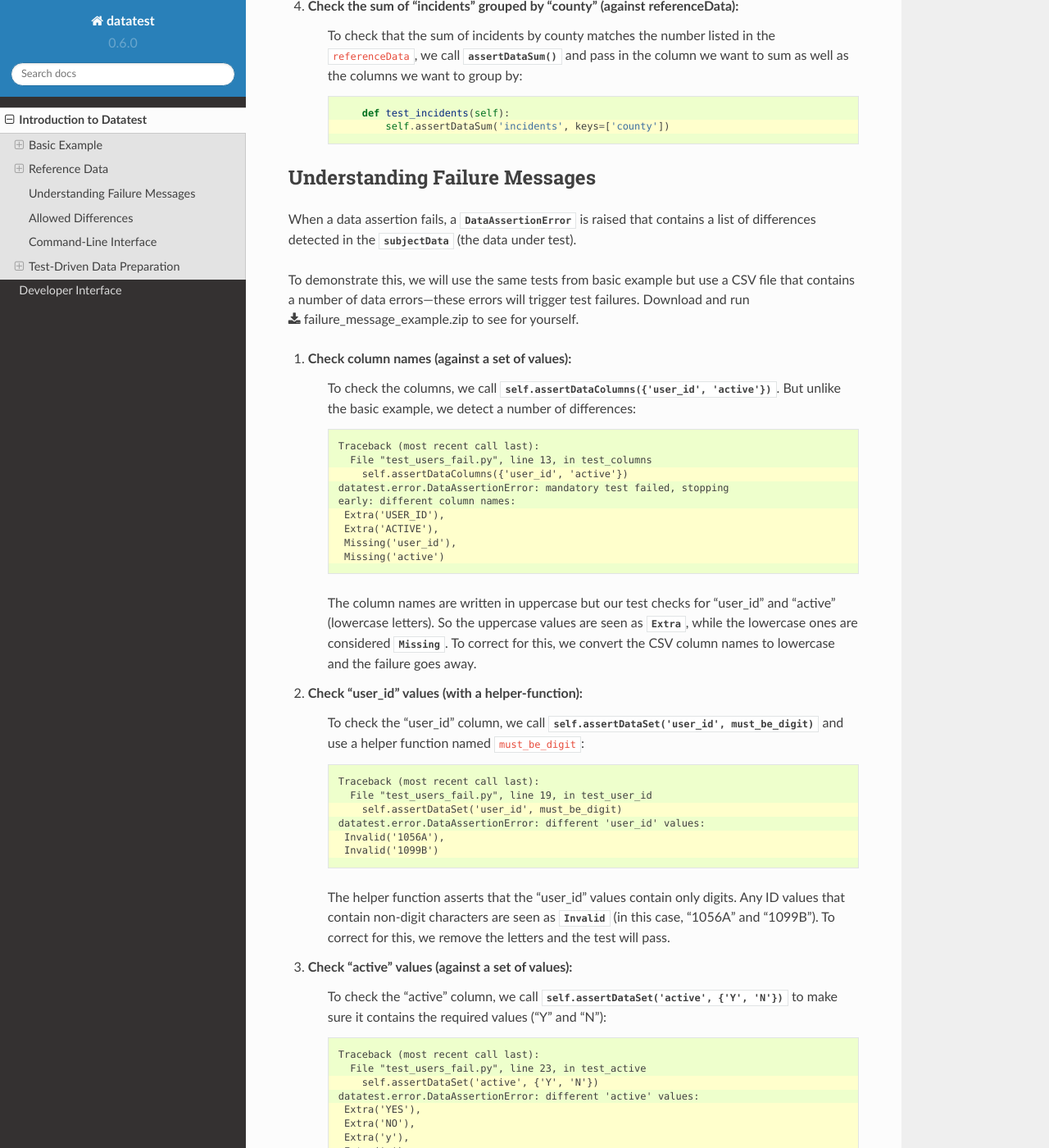
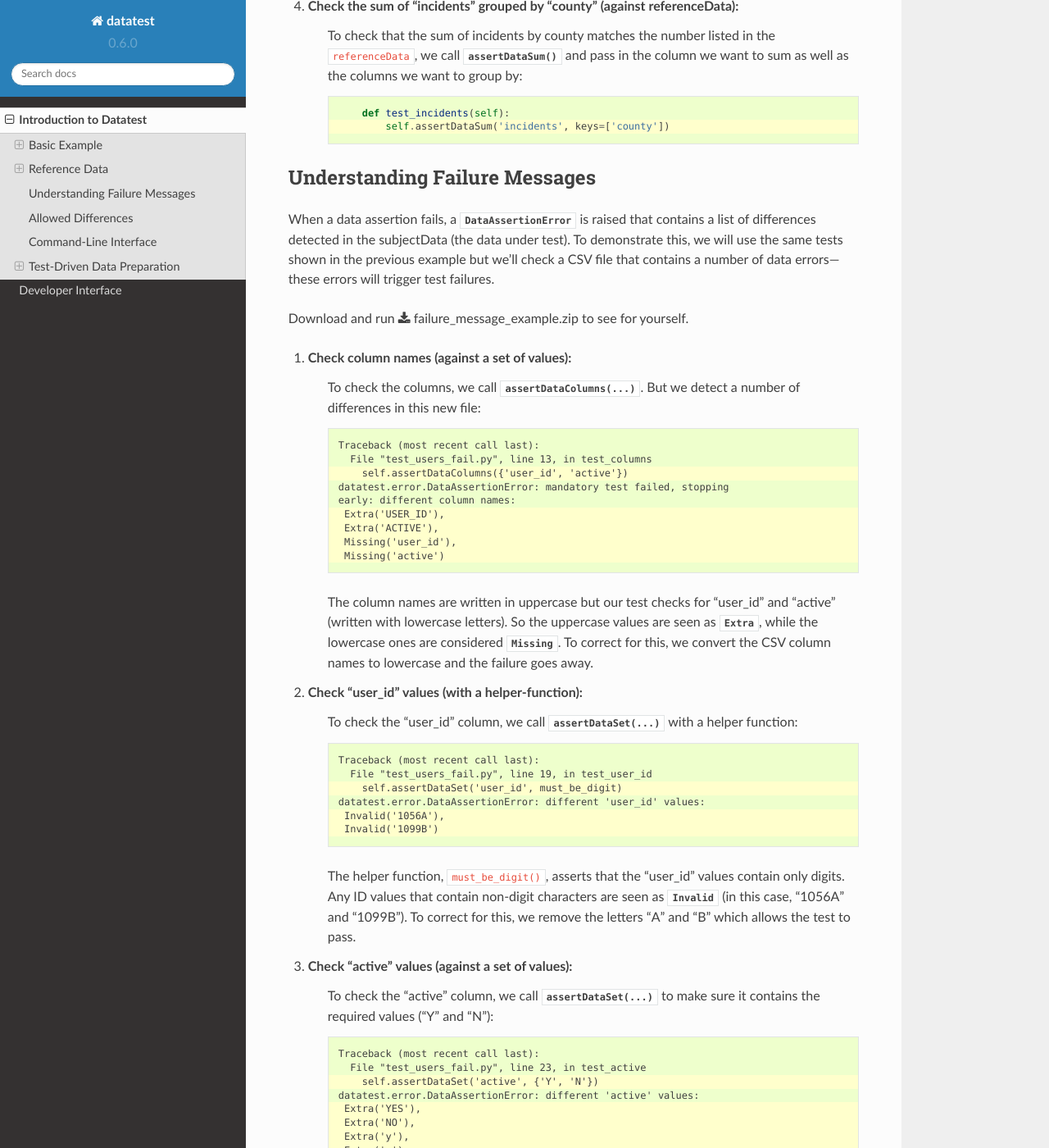
Before and after one commit to shawnbrown/datatest, a Sphinx documentation site: the page built from docs/intro.rst, in a window 1280 px wide and 1400 px high, scrolled down 4853 px. Shown: the whole window at 82% size. Built offline with Sphinx 7.4.7 and the Read the Docs theme 2.0.0, drawn with Linux system fonts in a browser that asks for light colours; some of the changed text lies outside the part shown.

Commit message:
Update "Failure Messages" part of intro.rst to improve readability.

```diff
--- a/docs/intro.rst
+++ b/docs/intro.rst
@@ -63,6 +63,11 @@ Here is a short script (test_users.py) to test the data in this file:
 
     if __name__ == '__main__':
         datatest.main()
+
+..
+    NOTE: The "Basic Example" code uses the *required* argument as
+    a keyword to be more explicit for developers new to reading
+    code written using datatest.
 
 
 Step-by-step Explanation
@@ -292,21 +297,27 @@ To try it for yourself, download and run :download:`reference_data_example.zip
 Understanding Failure Messages
 ==============================
 
-When a data assertion fails, a
-:class:`DataAssertionError <datatest.DataAssertionError>` is raised that
-contains a list of differences detected in the :meth:`subjectData
-<datatest.DataTestCase.subjectData>` (the data under test).
+When a data assertion fails, a :class:`DataAssertionError
+<datatest.DataAssertionError>` is raised that contains a list of differences
+detected in the subjectData (the data under test).  To demonstrate this, we
+will use the same tests shown in the previous example but we'll check a CSV file
+that contains a number of data errors---these errors will trigger test failures.
 
-To demonstrate this, we will use the same tests from basic example but
-use a CSV file that contains a number of data errors---these errors will
-trigger test failures.  Download and run :download:`failure_message_example.zip
+Download and run :download:`failure_message_example.zip
 <_static/failure_message_example.zip>` to see for yourself.
 
+..
+    NOTE: The "Understanding Failure Messages" code is the same as the
+    "Basic Example" code except that the *required* argument is passed
+    positionally---not as a keyword argument.  Passing arguments by
+    keyword can create verbose code and since it's optional, we want to
+    acclimate readers of datatest code with how tests are commonly
+    written.
+
 1. Check column names (against a set of values):
-    To check the columns, we call
-    :meth:`self.assertDataColumns({'user_id', 'active'})
-    <datatest.DataTestCase.assertDataColumns>`.  But unlike the basic
-    example, we detect a number of differences:
+    To check the columns, we call :meth:`assertDataColumns(...)
+    <datatest.DataTestCase.assertDataColumns>`.  But we detect a number of
+    differences in this new file:
 
     .. code-block:: none
         :emphasize-lines: 3,6-9
@@ -321,18 +332,15 @@ trigger test failures.  Download and run :download:`failure_message_example.zip
          Missing('user_id'),
          Missing('active')
 
-    The column names are written in uppercase but our test checks for
-    "user_id" and "active" (lowercase letters).  So the uppercase values
-    are seen as :class:`Extra <datatest.Extra>`, while the lowercase
-    ones are considered :class:`Missing <datatest.Missing>`.  To correct
-    for this, we convert the CSV column names to lowercase and the
-    failure goes away.
+    The column names are written in uppercase but our test checks for "user_id"
+    and "active" (written with lowercase letters).  So the uppercase values are
+    seen as :class:`Extra <datatest.Extra>`, while the lowercase ones are
+    considered :class:`Missing <datatest.Missing>`.  To correct for this, we
+    convert the CSV column names to lowercase and the failure goes away.
 
 2. Check "user_id" values (with a helper-function):
-    To check the "user_id" column, we call
-    :meth:`self.assertDataSet('user_id', must_be_digit)
-    <datatest.DataTestCase.assertDataSet>` and use a helper function
-    named ``must_be_digit``:
+    To check the "user_id" column, we call :meth:`assertDataSet(...)
+    <datatest.DataTestCase.assertDataSet>` with a helper function:
 
     .. code-block:: none
         :emphasize-lines: 3,5-6
@@ -344,15 +352,14 @@ trigger test failures.  Download and run :download:`failure_message_example.zip
          Invalid('1056A'),
          Invalid('1099B')
 
-    The helper function asserts that the "user_id" values contain only
-    digits.  Any ID values that contain non-digit characters are seen
-    as :class:`Invalid <datatest.Invalid>` (in this case, "1056A" and
-    "1099B").  To correct for this, we remove the letters and the test
-    will pass.
+    The helper function, ``must_be_digit()``, asserts that the "user_id" values
+    contain only digits.  Any ID values that contain non-digit characters are
+    seen as :class:`Invalid <datatest.Invalid>` (in this case, "1056A" and
+    "1099B").  To correct for this, we remove the letters "A" and "B" which
+    allows the test to pass.
 
 3. Check "active" values (against a set of values):
-    To check the "active" column, we call
-    :meth:`self.assertDataSet('active', {'Y', 'N'})
+    To check the "active" column, we call :meth:`assertDataSet(...)
     <datatest.DataTestCase.assertDataSet>` to make sure it contains
     the required values ("Y" and "N"):
 
@@ -371,9 +378,9 @@ trigger test failures.  Download and run :download:`failure_message_example.zip
 
     Above, we see several data errors which are common when integrating
     data from multiple sources.  To correct for these errors, we convert
-    "YES" to Y", "NO" to "N", and change the remaining lowercase values
-    to uppercase.  With these changes made, the test will pass and we
-    can trust that our data is valid.
+    "YES" to "Y", "NO" to "N", and change the remaining lowercase values
+    to uppercase ("y" to "Y" and "n" to "N").  With these changes made,
+    the test will pass and we can trust that our data is valid.
 
 
 Allowed Differences
```
